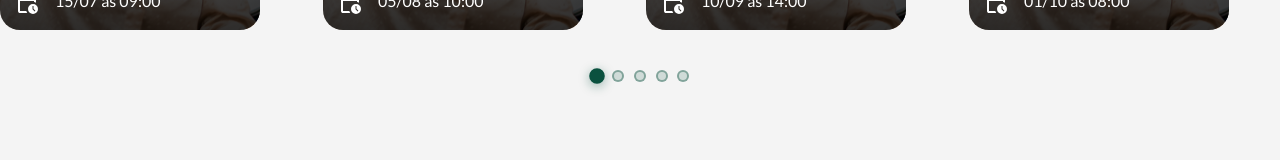
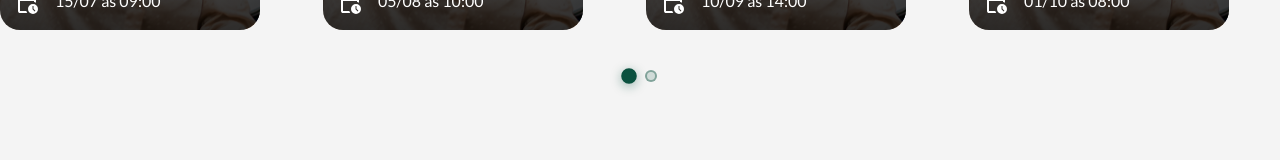
Before and after one commit to CSA-Centro-de-Solucoes-Aplicadas/Agenda-CNAT, a Vue app in the folder frontend/: page / in a window 1280 px wide. Shown: the part 764-924 px from the top of the page. Built offline with nearby package versions, Linux system fonts and the light colour scheme; the HTML template or start-up script is replaced by a standard one.

Commit message:
Scrollbar do carrossel com indices atualizados

```diff
--- a/frontend/src/componentes/Carrossel.vue
+++ b/frontend/src/componentes/Carrossel.vue
@@ -78,8 +78,13 @@ async function goToSlide(index) {
 
 /* ---------- calculado total de "páginas" visíveis ---------- */
 const totalPages = computed(() => {
-  const remaining = props.eventos.length - Math.floor(slidesPerView.value)
-  return Math.max(1, Math.ceil(remaining) + 1)
+  if (variant.value === 'destaque') {
+    const remaining = props.eventos.length - Math.floor(slidesPerView.value)
+    return Math.max(1, Math.ceil(remaining) + 1)
+  }
+  else {
+    return props.eventos.length
+  }
 })
 
 /* ---------- Swiper config por variante ---------- */
@@ -131,45 +136,24 @@ const swiperConfig = computed(() => {
 <template>
   <div class="carrossel-wrapper">
     <div class="viewport-container">
-      <swiper
-        :modules="modules"
-        :slides-per-view="slidesPerView"
-        :space-between="variant === 'destaque' ? 12 : 20"
-        :loop="false"
-        :grab-cursor="true"
-        :mousewheel="{ forceToAxis: true }"
-        :free-mode-momentum="variant === 'destaque'"
-        :centered-slides="variant === 'inscricao'"
-        @swiper="(swiper) => { swiperInstance = swiper }"
-        @slide-change="onSlideChange"
-        :class="{
+      <swiper :modules="modules" :slides-per-view="slidesPerView" :space-between="variant === 'destaque' ? 12 : 20"
+        :loop="false" :grab-cursor="true" :mousewheel="{ forceToAxis: true }"
+        :free-mode-momentum="variant === 'destaque'" :centered-slides="variant === 'inscricao'"
+        @swiper="(swiper) => { swiperInstance = swiper }" @slide-change="onSlideChange" :class="{
           'swiper-destaque': variant === 'destaque',
           'swiper-inscricao': variant === 'inscricao',
-        }"
-      >
+        }">
         <swiper-slide v-for="(evento, i) in eventos" :key="i">
-          <component
-            :is="component"
-            :evento="evento"
-            :class="{ 'card-focus': variant === 'inscricao' }"
-            :style="{ cursor: 'pointer' }"
-            @click="emit('select', evento)"
-          />
+          <component :is="component" :evento="evento" :class="{ 'card-focus': variant === 'inscricao' }"
+            :style="{ cursor: 'pointer' }" @click="emit('select', evento)" />
         </swiper-slide>
       </swiper>
     </div>
 
     <!-- Scrollbar com índices clicáveis para ambos carrosséis -->
     <div class="carousel-scrollbar">
-      <button
-        v-for="i in eventos.length"
-        :key="i"
-        class="scrollbar-index"
-        :class="{ active: currentIndex === i - 1 }"
-        @click="goToSlide(i - 1)"
-        :aria-label="`Ir para card ${i}`"
-        :title="`Card ${i} de ${eventos.length}`"
-      />
+      <button v-for="i in totalPages" :key="i" class="scrollbar-index" :class="{ active: currentIndex === i - 1 }"
+        @click="goToSlide(i - 1)" :aria-label="`Ir para card ${i}`" :title="`Card ${i} de ${totalPages}`" />
     </div>
 
     <!-- Índice em pontos apenas para carrossel de destaques -->
@@ -332,7 +316,7 @@ const swiperConfig = computed(() => {
     height: 8px;
   }
 
-  .carousel-scrollbar{
+  .carousel-scrollbar {
     display: none;
   }
 }
--- a/frontend/src/componentes/Modal.vue
+++ b/frontend/src/componentes/Modal.vue
@@ -197,7 +197,7 @@ const modo = ref('info')
 h1 {
   font-size: 36px;
   margin-top: 5px;
-  margin-left: 90px;
+  text-align: center;
   margin-bottom: 5px;
 }
 h2 {
@@ -316,10 +316,10 @@ h2 {
 }
 
 .contatos-grid {
-  display: grid;
-  grid-template-columns: 1fr 1fr;
+  display: flex;
   gap: 12px;
   font-size: 12px;
+  flex-wrap: wrap;
 }
 
 .contato-item {
```
Also changed, not shown: 1 other file (tests, documents, lock files or other folders).
